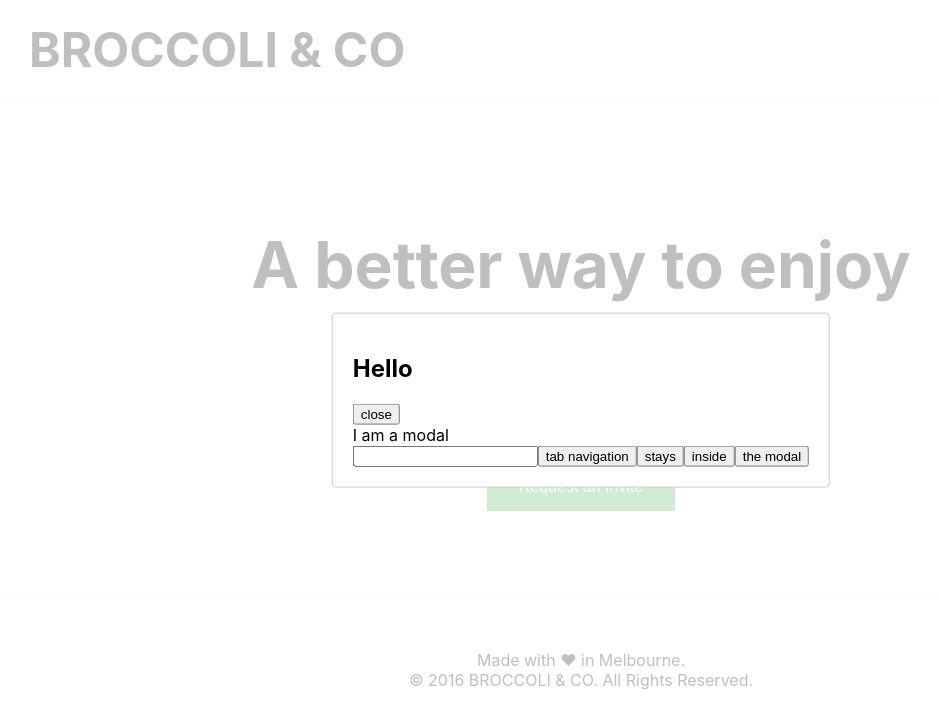
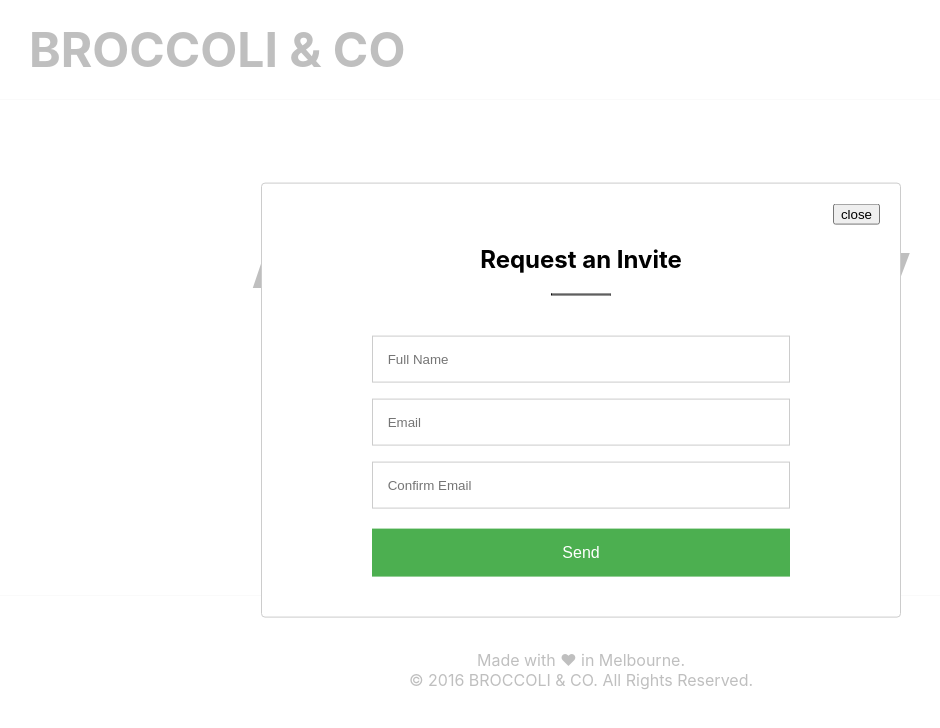
Before and after one commit to dixon1989/BlinqTask, a Next.js app: page / in a window 1280 px wide. Both pictures are taken after a click on the button "Request an Invite". Shown: the top 728 px of the page, without its empty margins (59-999 px from the left). Built offline with nearby package versions, Linux system fonts and the light colour scheme.

Commit message:
finish up basic functionality for broccoli and co

```diff
--- /dev/null
+++ b/components/UseWindowSize.tsx
@@ -0,0 +1,14 @@
+import { useLayoutEffect, useState } from "react";
+
+export function useWindowSize() {
+  const [size, setSize] = useState([0, 0]);
+  useLayoutEffect(() => {
+    function updateSize() {
+      setSize([window.innerWidth, window.innerHeight]);
+    }
+    window.addEventListener("resize", updateSize);
+    updateSize();
+    return () => window.removeEventListener("resize", updateSize);
+  }, []);
+  return size;
+}
--- a/package.json
+++ b/package.json
@@ -9,6 +9,7 @@
     "lint": "next lint"
   },
   "dependencies": {
+    "axios": "^0.21.1",
     "next": "11.0.1",
     "react": "17.0.2",
     "react-dom": "17.0.2",
--- a/pages/index.tsx
+++ b/pages/index.tsx
@@ -3,13 +3,26 @@ import Image from 'next/image'
 import styles from '../styles/Home.module.css'
 import React from 'react';
 import Modal from 'react-modal';
+import axios from 'axios';
+import { useWindowSize } from '../components/UseWindowSize';
 
 export default function Home() {
 
   const [modalIsOpen, setIsOpen] = React.useState(false);
+  const [errorMessage, setErrorMessage] = React.useState('')
+  const [fullName, setfullName] = React.useState('');
+  const [email, setEmail] = React.useState('');
+  const [confirmEmail, setConfirmEmail] = React.useState('');
+  const [loading, setLoading] = React.useState(false)
+  const [success, setIsSuccess] = React.useState(false)
+
+// simple custom style to identify modal responsiveness
+
+let [winWidth] = useWindowSize();
 
   const customStyles = {
     content: {
+      width: winWidth < 600 ? '80%' : '50%',
       top: '50%',
       left: '50%',
       right: 'auto',
@@ -18,6 +31,12 @@ export default function Home() {
       transform: 'translate(-50%, -50%)',
     },
   };
+
+  const validate = (email: string) => {
+    const expression = /(?!.*\.{2})^([a-z\d!#$%&'*+\-\/=?^_`{|}~\u00A0-\uD7FF\uF900-\uFDCF\uFDF0-\uFFEF]+(\.[a-z\d!#$%&'*+\-\/=?^_`{|}~\u00A0-\uD7FF\uF900-\uFDCF\uFDF0-\uFFEF]+)*|"((([\t]*\r\n)?[\t]+)?([\x01-\x08\x0b\x0c\x0e-\x1f\x7f\x21\x23-\x5b\x5d-\x7e\u00A0-\uD7FF\uF900-\uFDCF\uFDF0-\uFFEF]|\\[\x01-\x09\x0b\x0c\x0d-\x7f\u00A0-\uD7FF\uF900-\uFDCF\uFDF0-\uFFEF]))*(([\t]*\r\n)?[\t]+)?")@(([a-z\d\u00A0-\uD7FF\uF900-\uFDCF\uFDF0-\uFFEF]|[a-z\d\u00A0-\uD7FF\uF900-\uFDCF\uFDF0-\uFFEF][a-z\d\-._~\u00A0-\uD7FF\uF900-\uFDCF\uFDF0-\uFFEF]*[a-z\d\u00A0-\uD7FF\uF900-\uFDCF\uFDF0-\uFFEF])\.)+([a-z\u00A0-\uD7FF\uF900-\uFDCF\uFDF0-\uFFEF]|[a-z\u00A0-\uD7FF\uF900-\uFDCF\uFDF0-\uFFEF][a-z\d\-._~\u00A0-\uD7FF\uF900-\uFDCF\uFDF0-\uFFEF]*[a-z\u00A0-\uD7FF\uF900-\uFDCF\uFDF0-\uFFEF])\.?$/i;
+
+    return expression.test(String(email).toLowerCase())
+}
 
   const openModal = () => {
     setIsOpen(true);
@@ -28,16 +47,58 @@ export default function Home() {
   }
 
   const registerEmail = (event: { preventDefault: () => void }) => {
-    event.preventDefault() // don't redirect the page
-    // where we'll add our form logic
+    event.preventDefault()
     openModal()
+  }
+
+  const requestInvitation = (event: { preventDefault: () => void }) => {
+    event.preventDefault()
+    onSubmit()
+  }
+
+  const finishRegister = (event: { preventDefault: () => void }) => {
+    event.preventDefault()
+    closeModal()
+    setIsSuccess(false)
+  }
+
+  const onSubmit = () => {
+    if (fullName && email && confirmEmail) {
+      if (email === confirmEmail) {
+        setErrorMessage('')
+        setLoading(true)
+        setTimeout(
+          () => {
+            checkSampleData(fullName, confirmEmail)
+            setLoading(false)
+            setIsSuccess(true)
+          }, 3000)
+      } else {
+        setErrorMessage('Email is not the same as Confirm email')
+      }
+    } else {
+      setErrorMessage('All fields cannot be empty')
+    }
+  }
+
+  const checkSampleData = async (name: string, email: string) => {
+      const req = await axios
+        .post(`https://us-central1-blinkapp-684c1.cloudfunctions.net/fakeAuth`, {name, email})
+        .then(response => {
+          console.log('success', response)
+          setErrorMessage('')
+        })
+        .catch(error => {
+            console.log('errorMessage', error.response.data.errorMessage)
+            setErrorMessage(error.response.data.errorMessage)
+        });
   }
 
   return (
     <React.Fragment>
     <div className={styles.container}>
       <Head>
-        <title>Create Next App</title>
+        <title>Blinq Task</title>
         <meta name="description" content="Generated by create next app" />
         <link rel="icon" href="/favicon.ico" />
       </Head>
@@ -75,16 +136,51 @@ export default function Home() {
         style={customStyles}
         contentLabel="Example Modal"
       >
-        <h2 ref={(_subtitle) => (_subtitle = _subtitle)}>Hello</h2>
+        <div className={styles.modalClose}>
         <button onClick={closeModal}>close</button>
-        <div>I am a modal</div>
-        <form>
-          <input />
-          <button>tab navigation</button>
-          <button>stays</button>
-          <button>inside</button>
-          <button>the modal</button>
+        </div>
+        {success ?
+        <form onSubmit={finishRegister}>
+          <div className={styles.modal}>
+          <div className={styles.modalHeader}>
+          <h2>All Done!</h2>
+          <hr className={styles.line} />
+          </div>
+          <div className={styles.inputContent}>
+          <p className={styles.description}>
+          You will be the first to experience Broccoli & Co when launch!
+          </p>
+          </div>
+          <button className={styles.button} type="submit">OK</button>
+          </div>
         </form>
+        :
+        <form onSubmit={requestInvitation}>
+        <div className={styles.modal}>
+          <div className={styles.modalHeader}>
+          <h2>Request an Invite</h2>
+          <hr className={styles.line} />
+          </div>
+          <div className={styles.inputContent}>
+          <input className={styles.input} value={fullName} onChange={(e) => setfullName(e.target.value)} type='text' placeholder={'Full Name'} />
+          </div>
+          <div className={styles.inputContent}>
+          <input className={styles.input} type='text' value={email} onChange={(e) => setEmail(e.target.value)} placeholder={'Email'} />
+          </div>
+          <div className={styles.inputContent}>
+          <input className={styles.input} type='text' value={confirmEmail} onChange={(e) => setConfirmEmail(e.target.value)} placeholder={'Confirm Email'} />
+          </div>
+          {loading ?
+          <button disabled={true} className={styles.button} type="submit">Loading, Please Wait...</button>
+          :
+          <button className={styles.button} type="submit">Send</button>
+          }
+          <div>
+            <p>{errorMessage}</p>
+          </div>
+        </div>
+        </form>
+        }
       </Modal>
     </div>
     </React.Fragment>
--- a/styles/Home.module.css
+++ b/styles/Home.module.css
@@ -40,6 +40,7 @@
   background-color: #4CAF50;
   border: none;
   color: white;
+  width: 70%;
   padding: 15px 32px;
   text-align: center;
   text-decoration: none;
@@ -151,6 +152,41 @@
   margin-left: 0.5rem;
 }
 
+.modal {
+  text-align: center;
+  align-content: center;
+  justify-content: center;
+}
+
+.modalHeader{
+  padding-bottom: 2rem;
+}
+
+.line {
+  border-color: black;
+  width: 10%;
+}
+
+.inputContent {
+  display: flex;
+  align-content: center;
+  justify-content: center;
+  padding-bottom: 1rem;
+}
+
+.input {
+    padding: 15px;
+    display: block;
+    border: none;
+    border: 1px solid #ccc;
+    width: 70%;
+}
+
+.modalClose {
+  display: flex;
+  justify-content: flex-end;
+}
+
 @media (max-width: 600px) {
   .grid {
     width: 100%;
```
Also changed, not shown: 1 other file (tests, documents, lock files or other folders).
